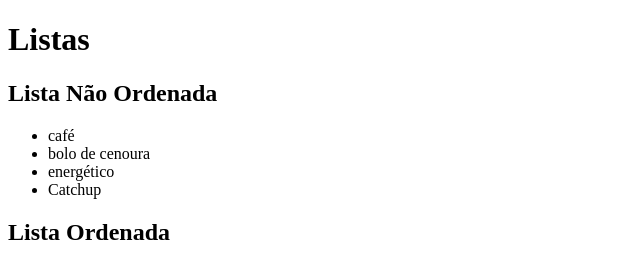
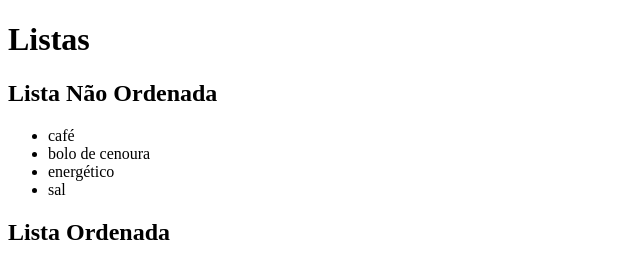
Before and after one commit to Marcos-TrindSouza/08-listas, a plain HTML site: page index.html in a window 1280 px wide. Shown: the top 263 px of the page, 0-640 px from the left. Drawn offline with Linux system fonts and the light colour scheme.

Commit message:
mudando catchup por sal

```diff
--- a/index.html
+++ b/index.html
@@ -14,7 +14,7 @@
             <li>café</li>
             <li>bolo de cenoura</li>
             <li>energético</li>
-            <li>Catchup</li>
+            <li>sal</li>
     </ul>
 
     <h2>Lista Ordenada</h2>
```
